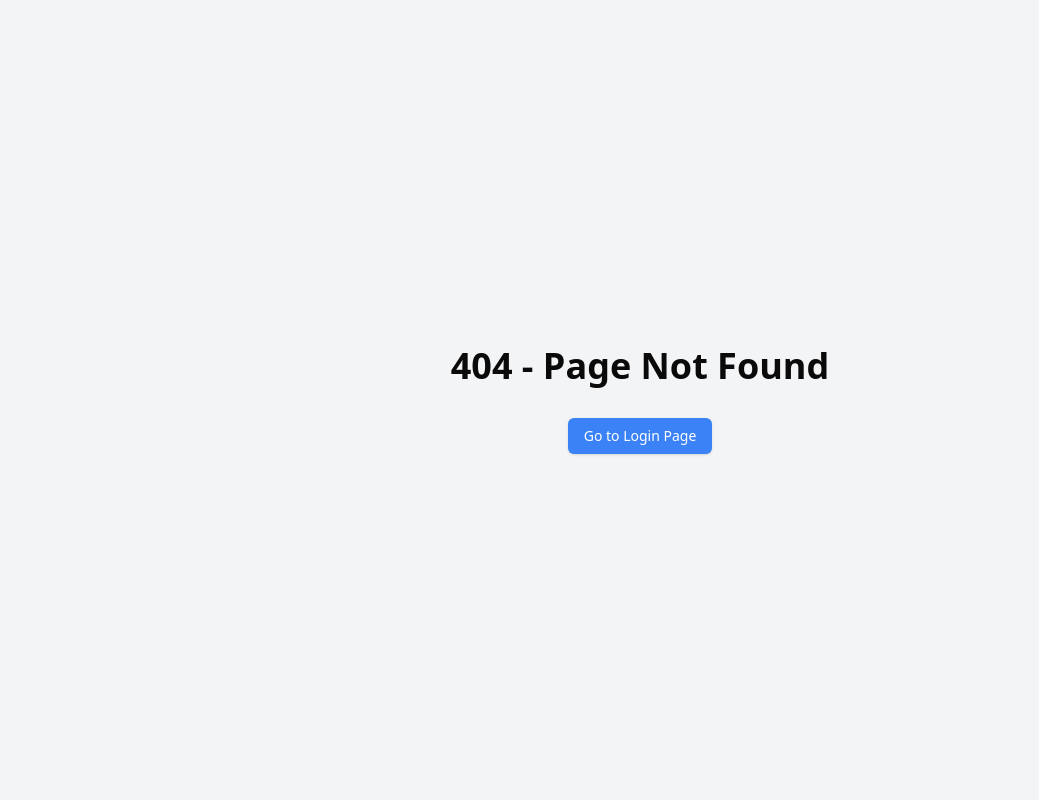
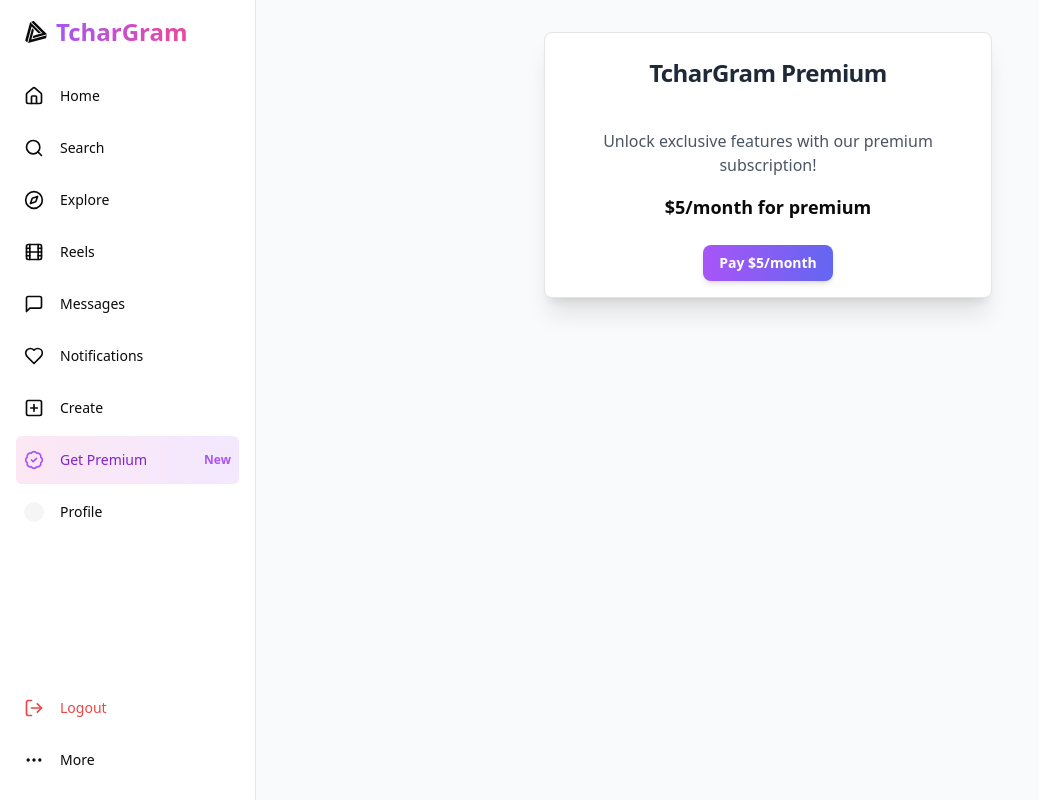
Before and after one commit to trishitchar/TcharGram, a React (Vite) app in the folder client/: page /premium in a window 1280 px wide. Before the commit this address had no page. Shown: the whole page, without its empty margins (0-1039 px from the left). Built offline with nearby package versions, Linux system fonts and the light colour scheme; sample sign-in values are in the browser's storage.

Commit message:
premium card added

```diff
--- a/client/package.json
+++ b/client/package.json
@@ -16,6 +16,7 @@
     "@radix-ui/react-label": "^2.1.0",
     "@radix-ui/react-select": "^2.1.2",
     "@radix-ui/react-slot": "^1.1.0",
+    "@radix-ui/react-switch": "^1.1.1",
     "@reduxjs/toolkit": "^2.2.7",
     "axios": "^1.7.7",
     "class-variance-authority": "^0.7.0",
--- a/client/src/App.tsx
+++ b/client/src/App.tsx
@@ -16,6 +16,7 @@ import Feed from './pages/Feed';
 import ExplorePeoplePage from './components/feed/rightFeed/ExplorePeoplePage';
 import ProtectedLayout from './ProtectedLayout';
 import Chat from './pages/Chat';
+import PremiumCard from './components/premium/premiumCard';
 
 const ProtectedRoute: React.FC<{ element: React.ReactElement }> = ({ element }) => {
   const { isAuthenticated } = useAuth();
@@ -96,6 +97,10 @@ const App: React.FC = () => {
     }
   }, [currentUser, dispatch, handleReceiveMessage]);
 
+  const handlePurchase = () => {
+    console.log("Payment initiated!");
+  };
+
   return (
     <Routes>
       <Route path="/" element={<Landing />} />
@@ -107,6 +112,7 @@ const App: React.FC = () => {
         <Route path="profile/:userId" element={<Profile />} />
         <Route path="explore/people" element={<ExplorePeoplePage />} />
         <Route path="/chat" element={<Chat />} />
+        <Route path="/premium" element={<PremiumCard price={5} onPurchase={handlePurchase} />} />
         {/* <Route path="/direct/inbox" element={<Chat />} /> */}
       </Route>
 
--- a/client/src/components/common/MobileBottomNav.tsx
+++ b/client/src/components/common/MobileBottomNav.tsx
@@ -1,5 +1,5 @@
 import React from 'react';
-import { Home, MessageSquare, PlusSquare } from 'lucide-react';
+import { Home, MessageSquare, PlusSquare, BadgeCheck } from 'lucide-react';
 import { useNavigate } from 'react-router-dom';
 import { useSelector } from 'react-redux';
 import { RootState } from '@/redux/store';
@@ -13,7 +13,7 @@ const MobileBottomNav: React.FC = () => {
   const [createOpen, setCreateOpen] = React.useState(false);
 
   return (
-    <div className="h-16 flex items-center justify-around px-4">
+    <div className="h-16 flex items-center justify-around px-4 bg-white border-t">
       <Button variant="ghost" size="icon" onClick={() => navigate('/feed')}>
         <Home className="h-6 w-6" />
       </Button>
@@ -24,6 +24,15 @@ const MobileBottomNav: React.FC = () => {
 
       <Button variant="ghost" size="icon" onClick={() => setCreateOpen(true)}>
         <PlusSquare className="h-6 w-6" />
+      </Button>
+
+      <Button
+        variant="ghost"
+        size="icon"
+        className="bg-gradient-to-r from-pink-100 to-purple-100 hover:from-pink-200 hover:to-purple-200"
+        onClick={() => navigate('/premium')}
+      >
+        <BadgeCheck className="h-6 w-6 text-purple-500" />
       </Button>
 
       <Button
--- a/client/src/components/feed/leftFeed/Sidebar.tsx
+++ b/client/src/components/feed/leftFeed/Sidebar.tsx
@@ -22,7 +22,8 @@ import {
   Heart,
   PlusSquare,
   LogOut,
-  MoreHorizontal
+  MoreHorizontal,
+  BadgeCheck
 } from "lucide-react";
 
 const Sidebar: React.FC = () => {
@@ -40,6 +41,12 @@ const Sidebar: React.FC = () => {
     { icon: MessageSquare, text: "Messages", path: '/chat' },
     { icon: Heart, text: "Notifications", path: '/feed' },
     { icon: PlusSquare, text: "Create", action: () => setOpen(true) },
+    {
+      icon: BadgeCheck,
+      text: "Get Premium",
+      path: '/premium',
+      isPremium: true,
+    },
   ];
 
   const logOutHandler = async () => {
@@ -74,15 +81,20 @@ const Sidebar: React.FC = () => {
         </div>
 
         <nav className="space-y-1">
-          {sidebarItems.map(({ icon: Icon, text, path, action }) => (
+        {sidebarItems.map(({ icon: Icon, text, path, action, isPremium }) => (
           <Button
             key={text}
             variant="ghost"
-              className="w-full justify-start gap-4 px-2 h-12"
+            className={`w-full justify-start gap-4 px-2 h-12 ${
+              isPremium
+                ? "bg-gradient-to-r from-pink-100 to-purple-100 hover:from-pink-200 hover:to-purple-200 text-purple-700"
+                : ""
+            }`}
             onClick={() => action ? action() : navigate(path!)}
           >
-              <Icon className="h-5 w-5" />
+            <Icon className={`h-5 w-5 ${isPremium ? "text-purple-500" : ""}`} />
             <span>{text}</span>
+            {isPremium && <span className="ml-auto text-xs font-semibold text-purple-500">New</span>}
           </Button>
         ))}
 
--- /dev/null
+++ b/client/src/components/premium/PremiumCard.tsx
@@ -0,0 +1,37 @@
+import React from 'react';
+import {
+  Card,
+  CardContent,
+  CardHeader,
+  CardTitle,
+} from "@/components/ui/card";
+import { Button } from '@/components/ui/button';
+
+interface PremiumCardProps {
+  price: number;  // price for the premium
+  onPurchase: () => void;  // function to handle purchase
+}
+
+const PremiumCard: React.FC<PremiumCardProps> = ({ price, onPurchase }) => {
+  return (
+    <div className='w-full flex justify-center items-center py-8'>
+      <Card className='max-w-md w-full text-center shadow-xl rounded-lg'>
+        <CardHeader>
+          <CardTitle className="text-2xl font-bold text-gray-800">TcharGram Premium</CardTitle>
+        </CardHeader>
+        <CardContent className="px-6 py-4">
+          <p className="text-gray-600">Unlock exclusive features with our premium subscription!</p>
+          <p className="text-lg font-bold mt-4">${price}/month for premium</p>
+          <Button
+            onClick={onPurchase}
+            className="mt-6 bg-gradient-to-r from-purple-500 to-indigo-500 hover:from-purple-600 hover:to-indigo-600 text-white font-semibold py-2 px-4 rounded-lg transition-all duration-300 ease-in-out shadow-md hover:shadow-lg"
+          >
+            Pay ${price}/month
+          </Button>
+        </CardContent>
+      </Card>
+    </div>
+  );
+};
+
+export default PremiumCard;
--- a/client/src/data/data.ts
+++ b/client/src/data/data.ts
@@ -1,6 +1,6 @@
-// export const baseURL = "http://localhost:8080";
+export const baseURL = "http://localhost:8080";
 // export const baseURL = "https://social-media-422a.onrender.com";
-export const baseURL = "https://tchargram.onrender.com";
+// export const baseURL = "https://tchargram.onrender.com";
 
 export const userBaseURL = `${baseURL}/api/user`;
 
```
Also changed, not shown: 1 other file (tests, documents, lock files or other folders). Lines whose indentation alone changed are shown as unchanged.
